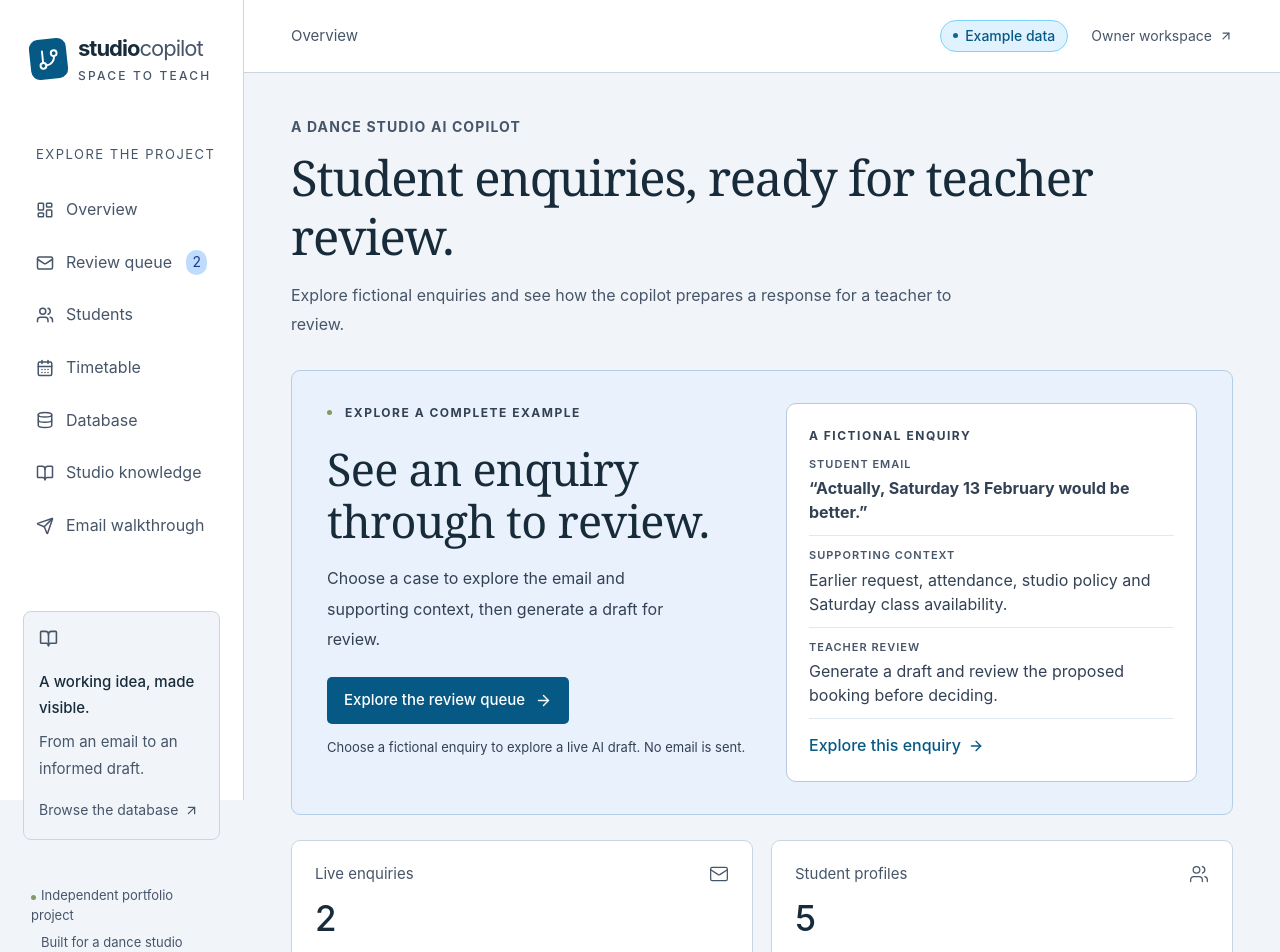
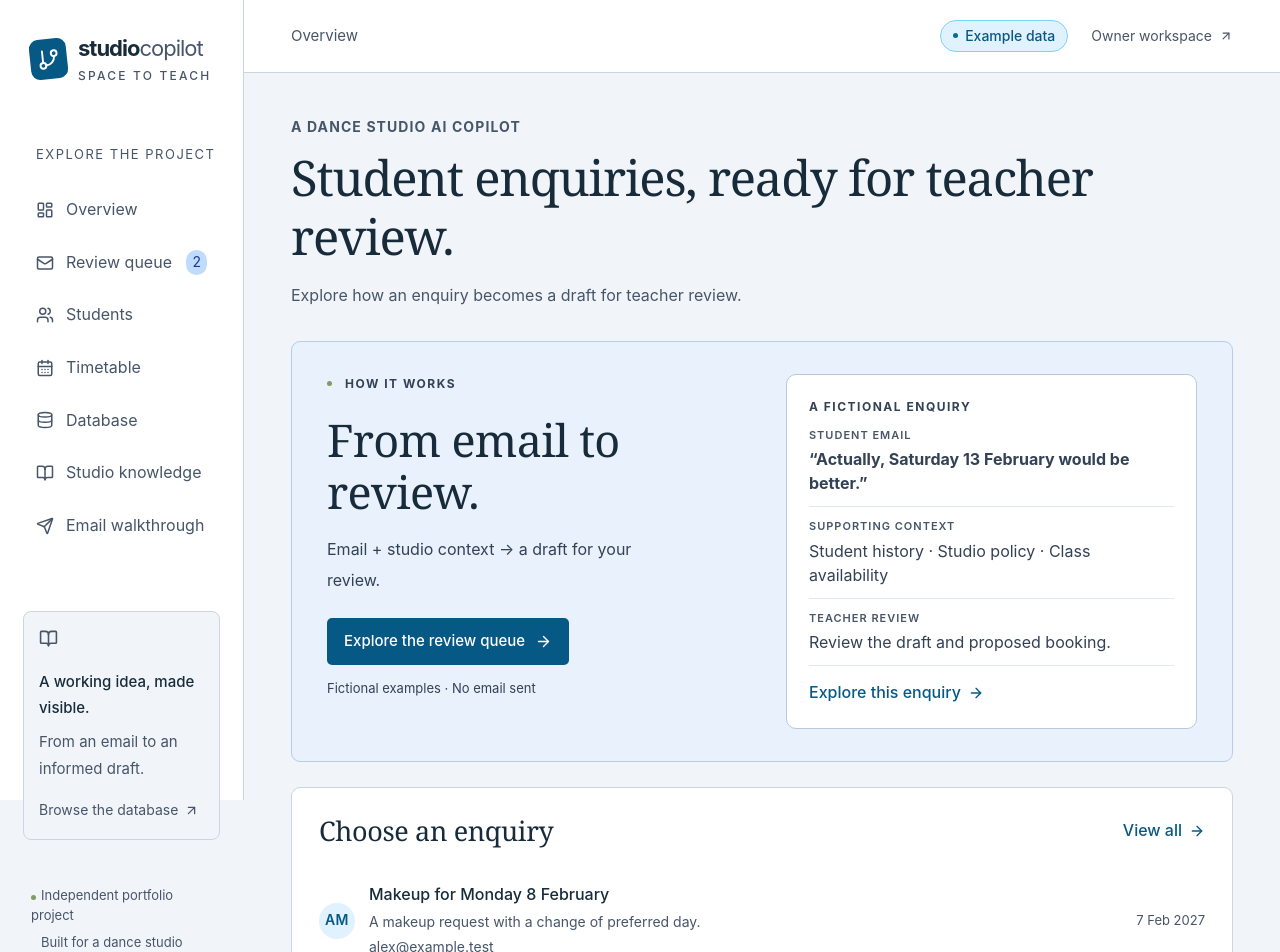
Before and after one commit to manjunjiangclara-cmyk/dance-studio-agent, a React (Vite) app in the folder frontend/: page / in a window 1280 px wide. Shown: the top 952 px of the page. Built offline with nearby package versions, Linux system fonts and the light colour scheme; a web font is replaced by a local one.

Commit message:
Simplify public homepage

```diff
--- a/frontend/src/App.tsx
+++ b/frontend/src/App.tsx
@@ -601,25 +601,23 @@ function Overview() {
       >
         {workspace
           ? "Review enquiries with the conversation and studio context beside you."
-          : "Explore fictional enquiries and see how the copilot prepares a response for a teacher to review."}
+          : "Explore how an enquiry becomes a draft for teacher review."}
       </PageHeader>
       <section className="hero panel">
         <div className="hero-copy">
           <div className="eyebrow">
             <span className="availability-dot" />
-            {workspace
-              ? "READY FOR HUMAN REVIEW"
-              : "EXPLORE A COMPLETE EXAMPLE"}
+            {workspace ? "READY FOR HUMAN REVIEW" : "HOW IT WORKS"}
           </div>
           <h2>
             {workspace
               ? "Every email has a story behind it."
-              : "See an enquiry through to review."}
+              : "From email to review."}
           </h2>
           <p>
             {workspace
               ? "The copilot connects the conversation, student history, and class timetable to prepare a draft for a teacher to review."
-              : "Choose a case to explore the email and supporting context, then generate a draft for review."}
+              : "Email + studio context → a draft for your review."}
           </p>
           <Link className="button primary" to={`${base}/reviews`}>
             {workspace ? "Open review queue" : "Explore the review queue"}
@@ -628,7 +626,7 @@ function Overview() {
           <span className="hero-caption">
             {workspace
               ? "Approval books a proposed session and saves the response."
-              : "Choose a fictional enquiry to explore a live AI draft. No email is sent."}
+              : "Fictional examples · No email sent"}
           </span>
         </div>
         {workspace ? (
@@ -689,17 +687,11 @@ function Overview() {
             </div>
             <div className="case-preview-step">
               <small>SUPPORTING CONTEXT</small>
-              <span>
-                Earlier request, attendance, studio policy and Saturday class
-                availability.
-              </span>
+              <span>Student history · Studio policy · Class availability</span>
             </div>
             <div className="case-preview-step">
               <small>TEACHER REVIEW</small>
-              <span>
-                Generate a draft and review the proposed booking before
-                deciding.
-              </span>
+              <span>Review the draft and proposed booking.</span>
             </div>
             <Link className="inline-link" to="/demo/reviews/live-booking">
               Explore this enquiry <ArrowRight size={16} />
@@ -707,15 +699,12 @@ function Overview() {
           </div>
         )}
       </section>
+      {workspace && (
         <div className="metric-grid">
           <Metric
-          value={workspace ? value?.pending.total : 2}
-          label={workspace ? "Awaiting review" : "Live enquiries"}
-          note={
-            workspace
-              ? "Drafts ready for your attention"
-              : "Fictional enquiries to explore"
-          }
+            value={value?.pending.total}
+            label="Awaiting review"
+            note="Drafts ready for your attention"
             icon={<Mail size={20} />}
           />
           <Metric
@@ -725,11 +714,14 @@ function Overview() {
             icon={<Users size={20} />}
           />
         </div>
+      )}
       <ErrorBox error={error} retry={refresh} />
       <section className="panel">
         <div className="section-heading">
           <div>
+            {workspace && (
               <div className="eyebrow">THE CONVERSATION CONTINUES</div>
+            )}
             <h2>{workspace ? "Recent enquiries" : "Choose an enquiry"}</h2>
           </div>
           <Link className="inline-link" to={`${base}/reviews`}>
```
Also changed, not shown: 1 other file (tests, documents, lock files or other folders). Lines whose indentation alone changed are shown as unchanged.
